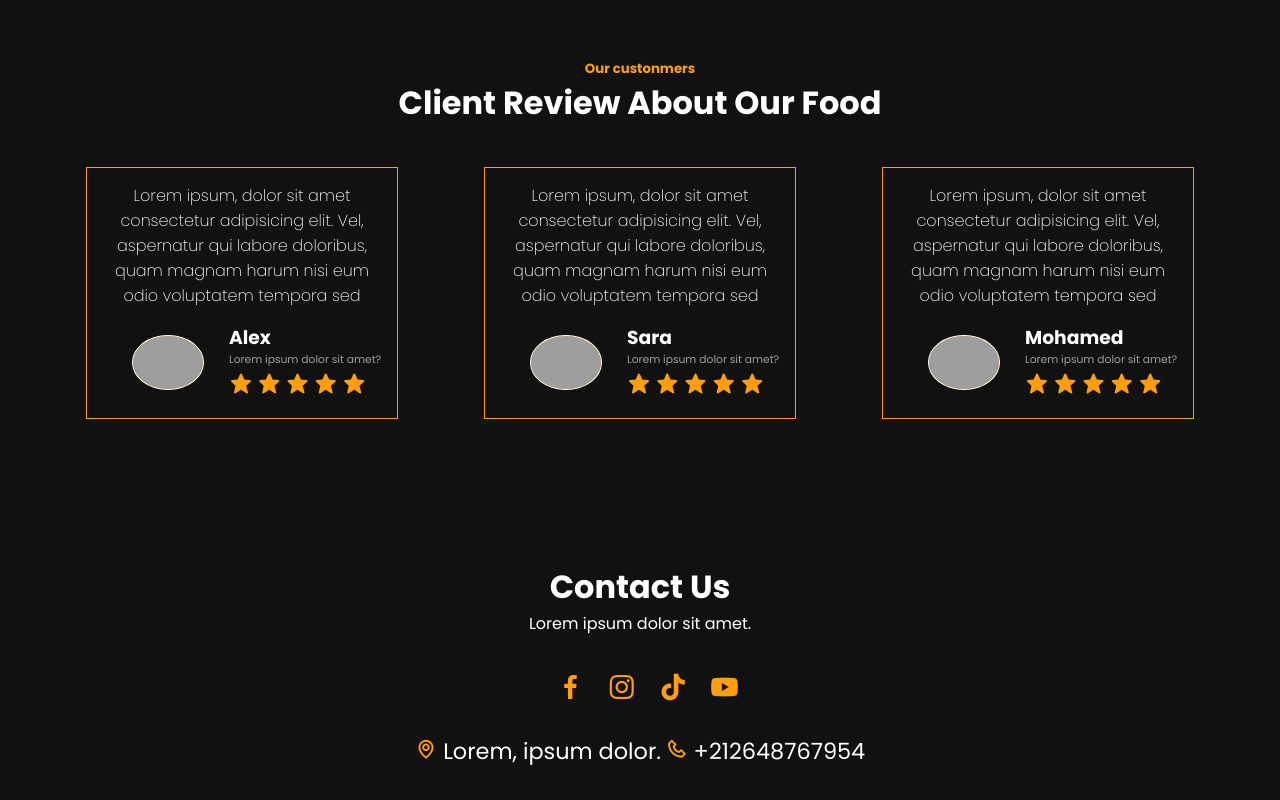
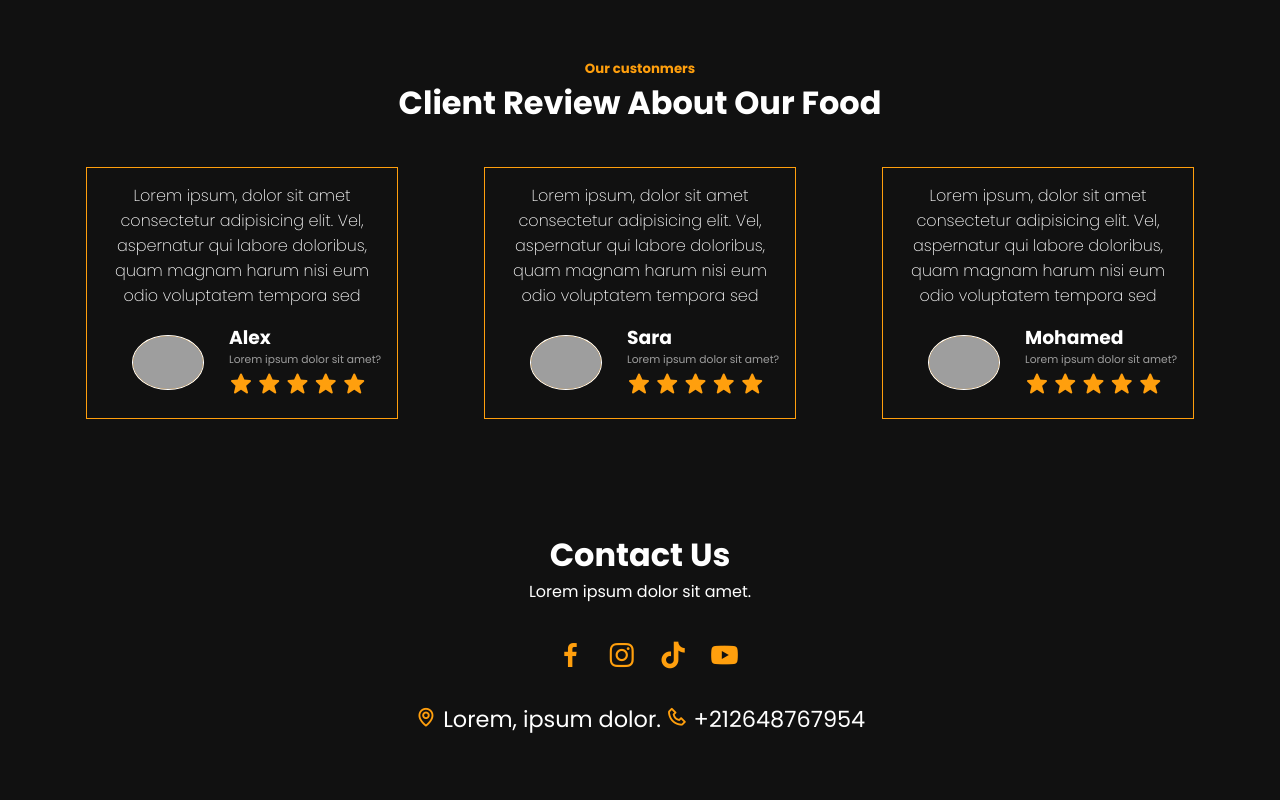
Before and after one commit to Hassan-py-code/Projects-Honey, a plain HTML site: page index.html in a window 1280 px wide. Shown: the part 1863-2663 px from the top of the page. After the commit the page ends 2599 px from the top, so only its background shows below. Drawn offline with nearby package versions, Linux system fonts and the light colour scheme; grey boxes are pictures that could not be loaded.

Commit message:
remove padding

```diff
--- a/style.css
+++ b/style.css
@@ -660,7 +660,6 @@ section .image img{
 /* CREAT FOOTER */
 
 .footer{
-    padding: 2rem 0 2rem 0;
     text-align: center;
 }
 
```
